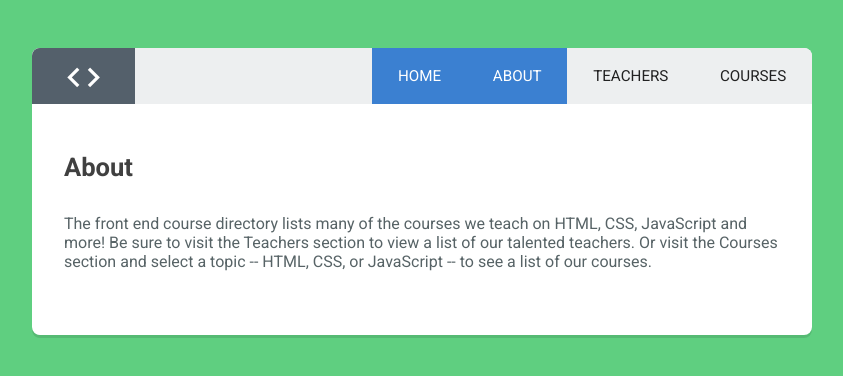
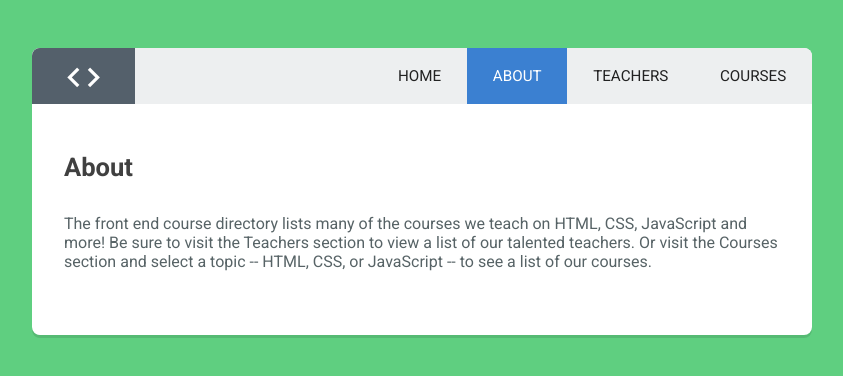
Before and after one commit to nullmicgo/React-SPAs, a React (Create React App) app: page /about in a window 1280 px wide. Shown: the top 376 px of the page, without its empty margins (218-1061 px from the left). Built offline with nearby package versions, Linux system fonts and the light colour scheme.

Commit message:
Adding 'exact' to the Home to prevent 'Home' always active in other section

```diff
--- a/src/components/Header.js
+++ b/src/components/Header.js
@@ -5,7 +5,7 @@
   <header>
     <span className="icn-logo"><i className="material-icons">code</i></span>
     <ul className="main-nav">
-      <li><NavLink to="/">Home</NavLink></li>
+      <li><NavLink exact to="/">Home</NavLink></li>
       <li><NavLink to="/about">About</NavLink></li>
       <li><NavLink to="/teachers">Teachers</NavLink></li>
       <li><NavLink to="/courses">Courses</NavLink></li>
```
